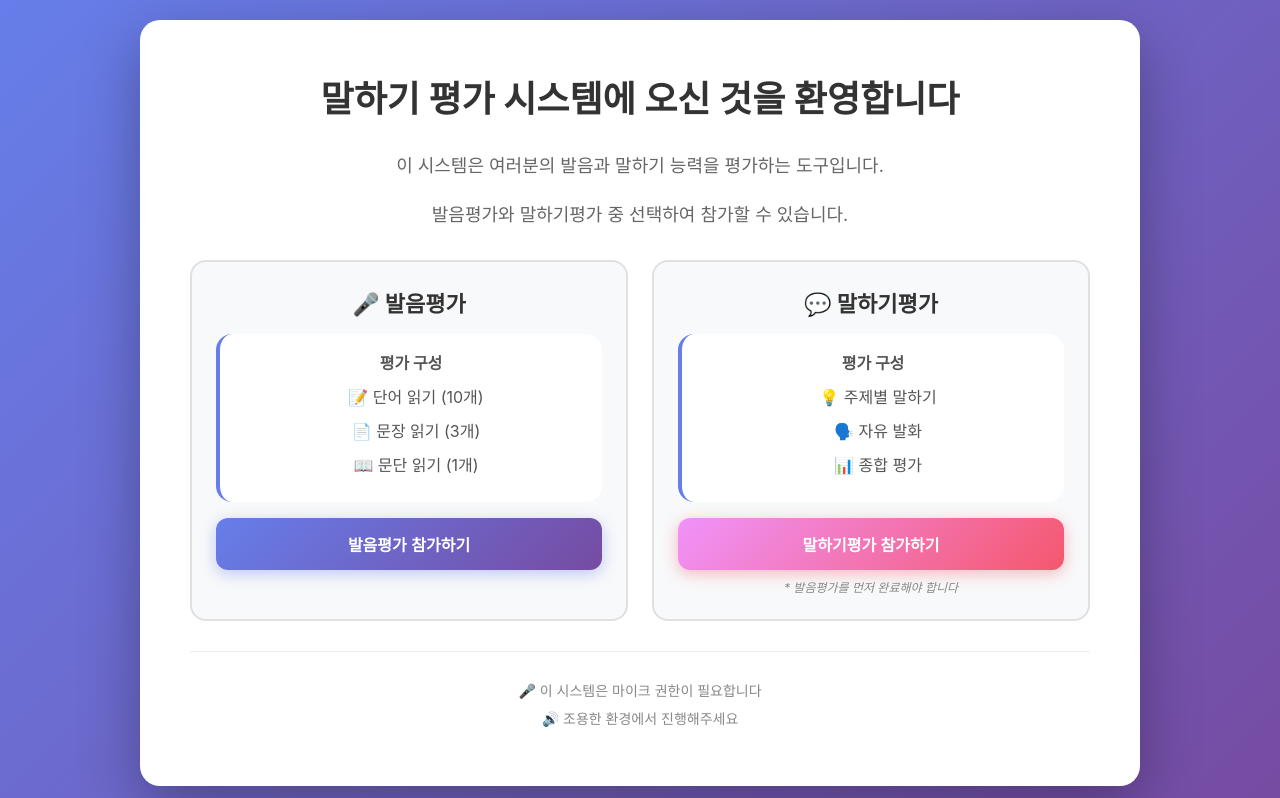
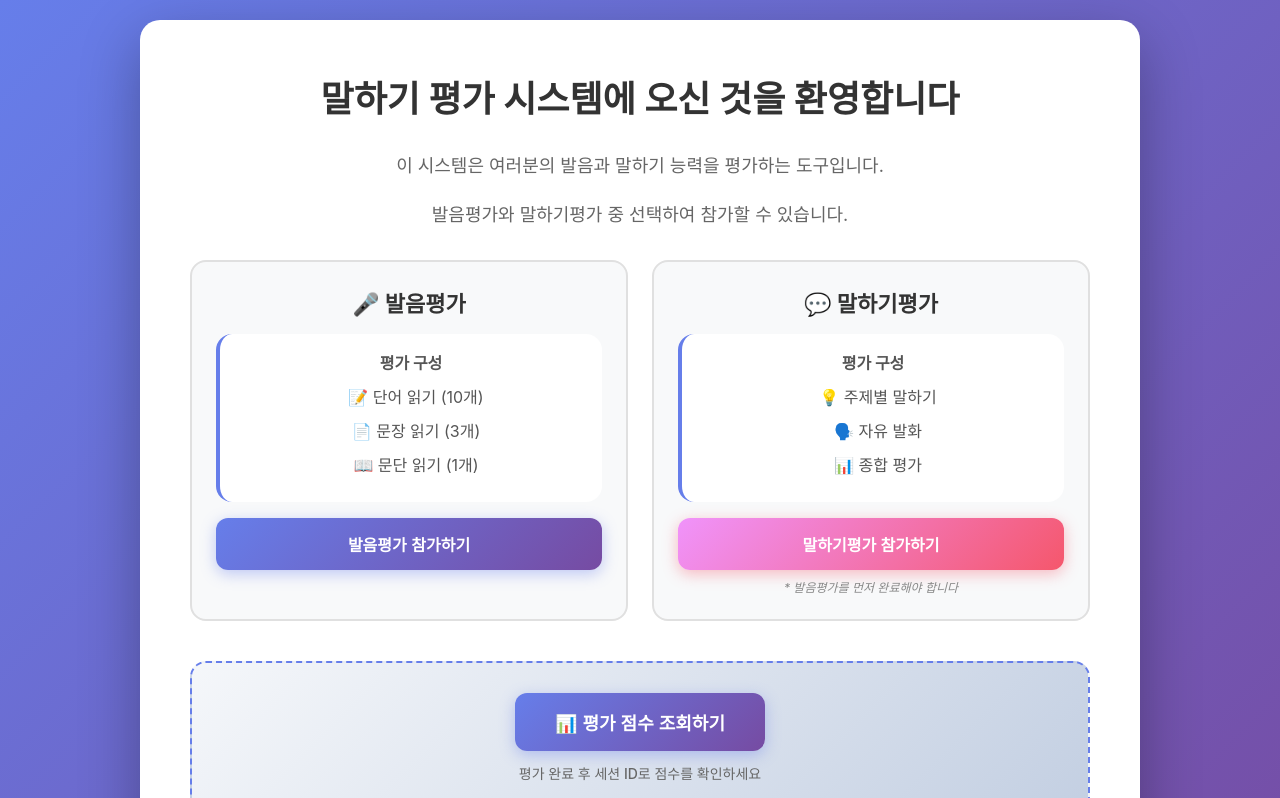
Before and after one commit to exphon/speechevaluation, a React (Create React App) app: page / in a window 1280 px wide. Shown: the top 798 px of the page. Built offline with nearby package versions, Linux system fonts and the light colour scheme; no server answers.

Commit message:
Add score lookup button to IndexPage

```diff
--- a/src/pages/IndexPage.css
+++ b/src/pages/IndexPage.css
@@ -151,6 +151,44 @@
   font-style: italic;
 }
 
+.score-lookup-section {
+  text-align: center;
+  margin: 40px 0 20px;
+  padding: 30px;
+  background: linear-gradient(135deg, #f5f7fa 0%, #c3cfe2 100%);
+  border-radius: 16px;
+  border: 2px dashed #667eea;
+}
+
+.score-lookup-button {
+  padding: 16px 40px;
+  font-size: 18px;
+  font-weight: 700;
+  color: white;
+  background: linear-gradient(135deg, #667eea 0%, #764ba2 100%);
+  border: none;
+  border-radius: 12px;
+  cursor: pointer;
+  transition: all 0.3s ease;
+  box-shadow: 0 4px 15px rgba(102, 126, 234, 0.4);
+}
+
+.score-lookup-button:hover {
+  transform: translateY(-2px);
+  box-shadow: 0 6px 20px rgba(102, 126, 234, 0.6);
+}
+
+.score-lookup-button:active {
+  transform: translateY(0);
+}
+
+.lookup-hint {
+  font-size: 14px;
+  color: #666;
+  margin-top: 12px;
+  font-weight: 500;
+}
+
 .system-info {
   text-align: center;
   margin-top: 30px;
--- a/src/pages/IndexPage.js
+++ b/src/pages/IndexPage.js
@@ -16,6 +16,11 @@ const IndexPage = () => {
   const handleSpeakingClick = () => {
     // 말하기평가 참가 (새 플로우)
     navigate('/speaking-login');
+  };
+
+  const handleScoreLookupClick = () => {
+    // 점수 조회 페이지로 이동
+    navigate('/score-lookup');
   };
 
   return (
@@ -73,6 +78,16 @@ const IndexPage = () => {
           </div>
         </div>
 
+        <div className="score-lookup-section">
+          <button
+            className="score-lookup-button"
+            onClick={handleScoreLookupClick}
+          >
+            📊 평가 점수 조회하기
+          </button>
+          <p className="lookup-hint">평가 완료 후 세션 ID로 점수를 확인하세요</p>
+        </div>
+
         <div className="system-info">
           <p>🎤 이 시스템은 마이크 권한이 필요합니다</p>
           <p>🔊 조용한 환경에서 진행해주세요</p>
--- a/src/pages/ScoreLookupPage.js
+++ b/src/pages/ScoreLookupPage.js
@@ -82,7 +82,7 @@ const ScoreLookupPage = () => {
                 id="sessionId"
                 value={sessionId}
                 onChange={(e) => setSessionId(e.target.value)}
-                placeholder="예: 123"
+                placeholder="예: 12356"
                 disabled={searching}
                 required
               />
```
